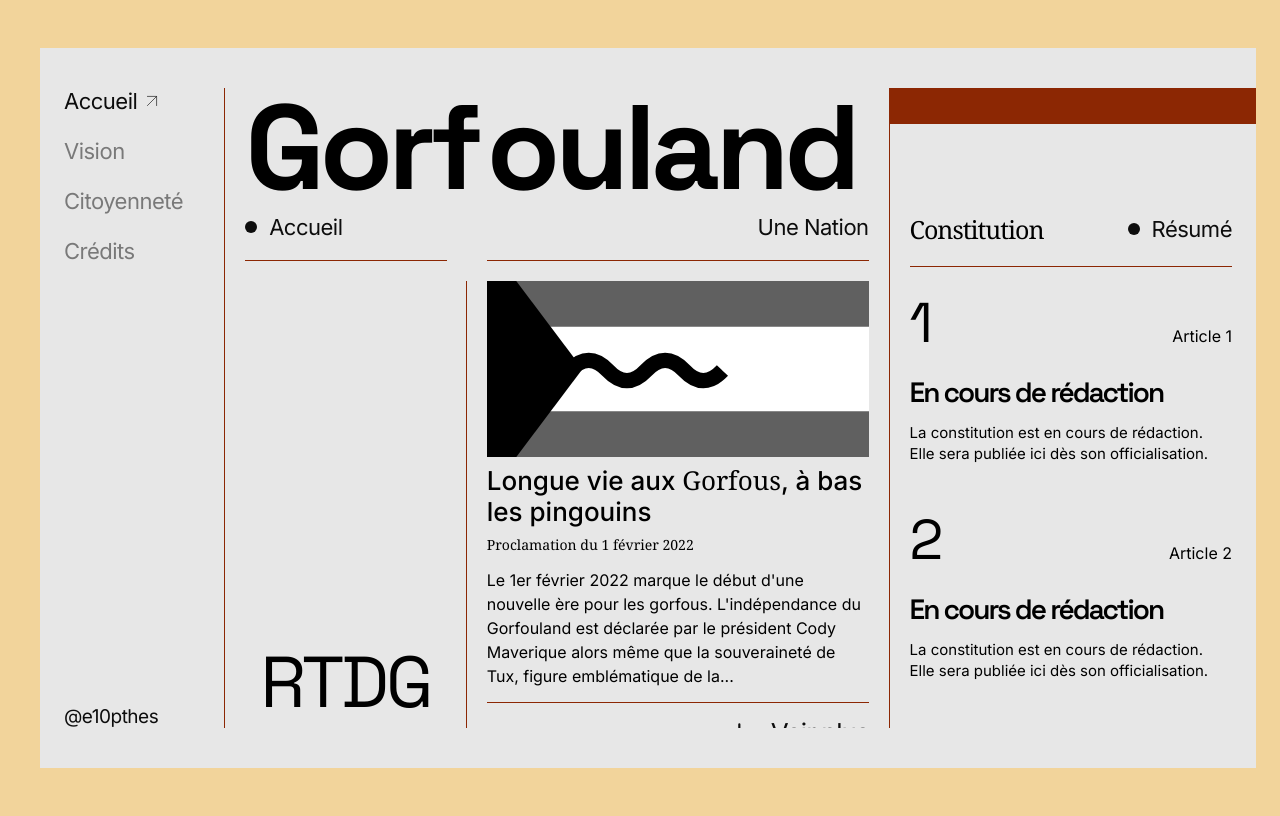
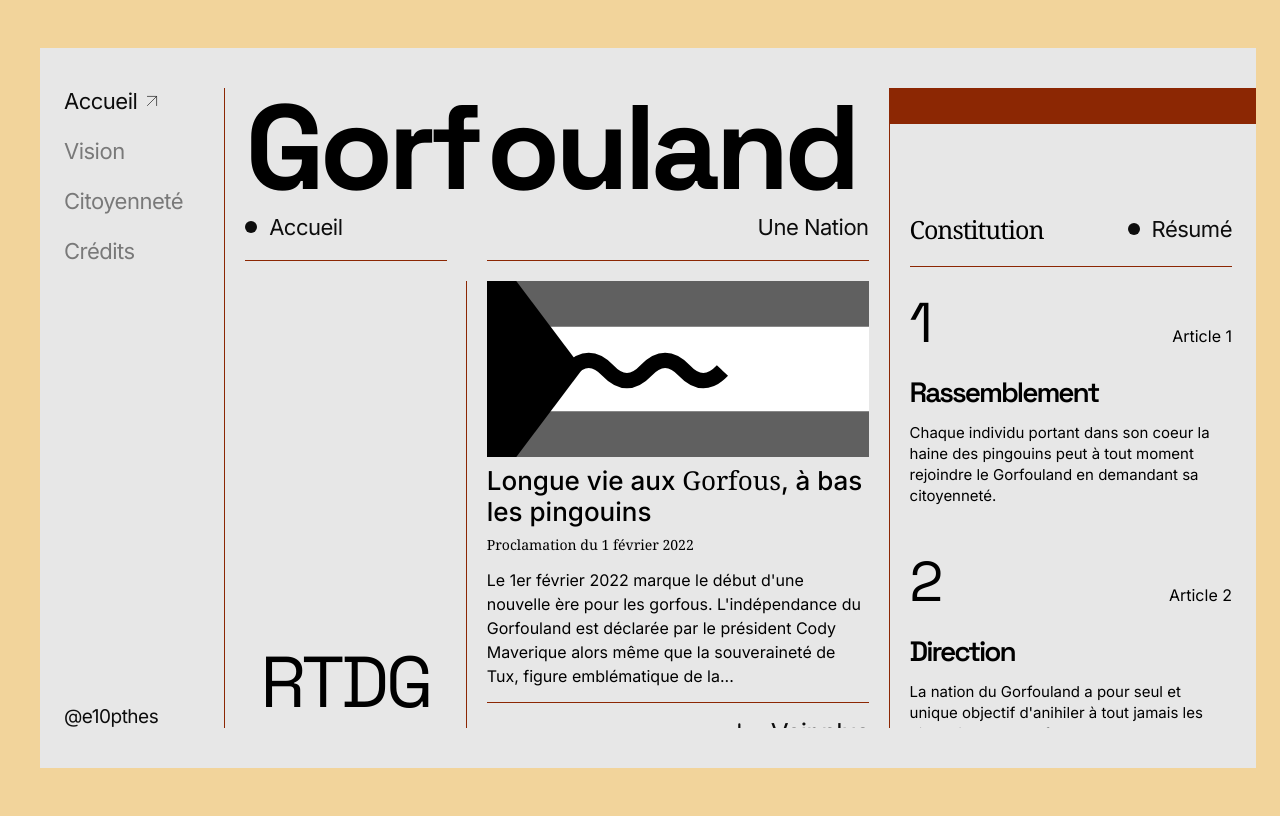
Before and after one commit to e10Pthes/about, a plain HTML site: page pages/welcome.html in a window 1280 px wide. Drawn offline with Linux system fonts and the light colour scheme; a web font is replaced by a local one.

Commit message:
ajout de la constitution

```diff
--- a/pages/welcome.html
+++ b/pages/welcome.html
@@ -183,10 +183,10 @@
               <div class="blog-right-page">1</div>
               <div class="date">Article 1</div>
             </div>
-            <div class="blog-right-page-title">En cours de rédaction</div>
+            <div class="blog-right-page-title">Rassemblement</div>
             <div class="blog-right-page-subtitle">
-              La constitution est en cours de rédaction. Elle sera publiée ici
-              dès son officialisation.
+              Chaque individu portant dans son coeur la haine des pingouins peut
+              à tout moment rejoindre le Gorfouland en demandant sa citoyenneté.
             </div>
           </div>
           <div class="blog-right-container">
@@ -194,10 +194,10 @@
               <div class="blog-right-page">2</div>
               <div class="date">Article 2</div>
             </div>
-            <div class="blog-right-page-title">En cours de rédaction</div>
+            <div class="blog-right-page-title">Direction</div>
             <div class="blog-right-page-subtitle">
-              La constitution est en cours de rédaction. Elle sera publiée ici
-              dès son officialisation.
+              La nation du Gorfouland a pour seul et unique objectif d'anihiler
+              à tout jamais les pingouins de la surface du globe.
             </div>
           </div>
           <div class="blog-right-container">
@@ -205,10 +205,10 @@
               <div class="blog-right-page">3</div>
               <div class="date">Article 3</div>
             </div>
-            <div class="blog-right-page-title">En cours de rédaction</div>
+            <div class="blog-right-page-title">Lois</div>
             <div class="blog-right-page-subtitle">
-              La constitution est en cours de rédaction. Elle sera publiée ici
-              dès son officialisation.
+              Chaque citoyen du Gorfouland doit se plier aux lois déclarées par
+              le gouvernement du Gorfouland sous peine d'être puni.
             </div>
           </div>
           <div class="blog-right-container">
@@ -216,10 +216,10 @@
               <div class="blog-right-page">4</div>
               <div class="date">Article 4</div>
             </div>
-            <div class="blog-right-page-title">En cours de rédaction</div>
+            <div class="blog-right-page-title">Unilatéralité</div>
             <div class="blog-right-page-subtitle">
-              La constitution est en cours de rédaction. Elle sera publiée ici
-              dès son officialisation.
+              Tout citoyen du Gorfouland a l'interdiction formelle de dialoguer
+              pacifiquement avec un pingouin.
             </div>
           </div>
           <div class="blog-right-container">
@@ -227,10 +227,10 @@
               <div class="blog-right-page">5</div>
               <div class="date">Article 5</div>
             </div>
-            <div class="blog-right-page-title">En cours de rédaction</div>
+            <div class="blog-right-page-title">Religion</div>
             <div class="blog-right-page-subtitle">
-              La constitution est en cours de rédaction. Elle sera publiée ici
-              dès son officialisation.
+              Toutes les religions sont libres au Gorfouland, tant qu'aucun
+              pingouin n'est cité dans les textes sacrés.
             </div>
           </div>
         </div>
```
